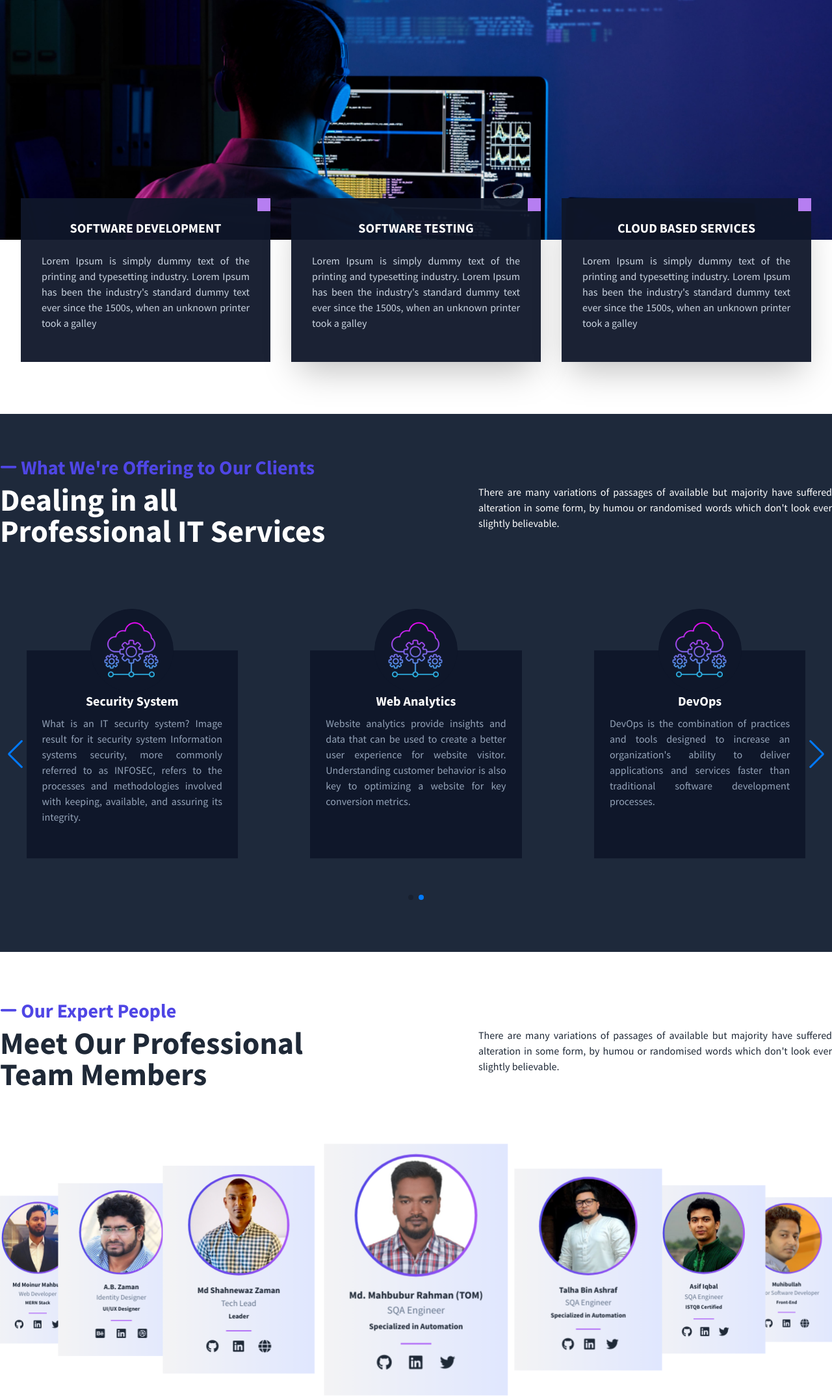
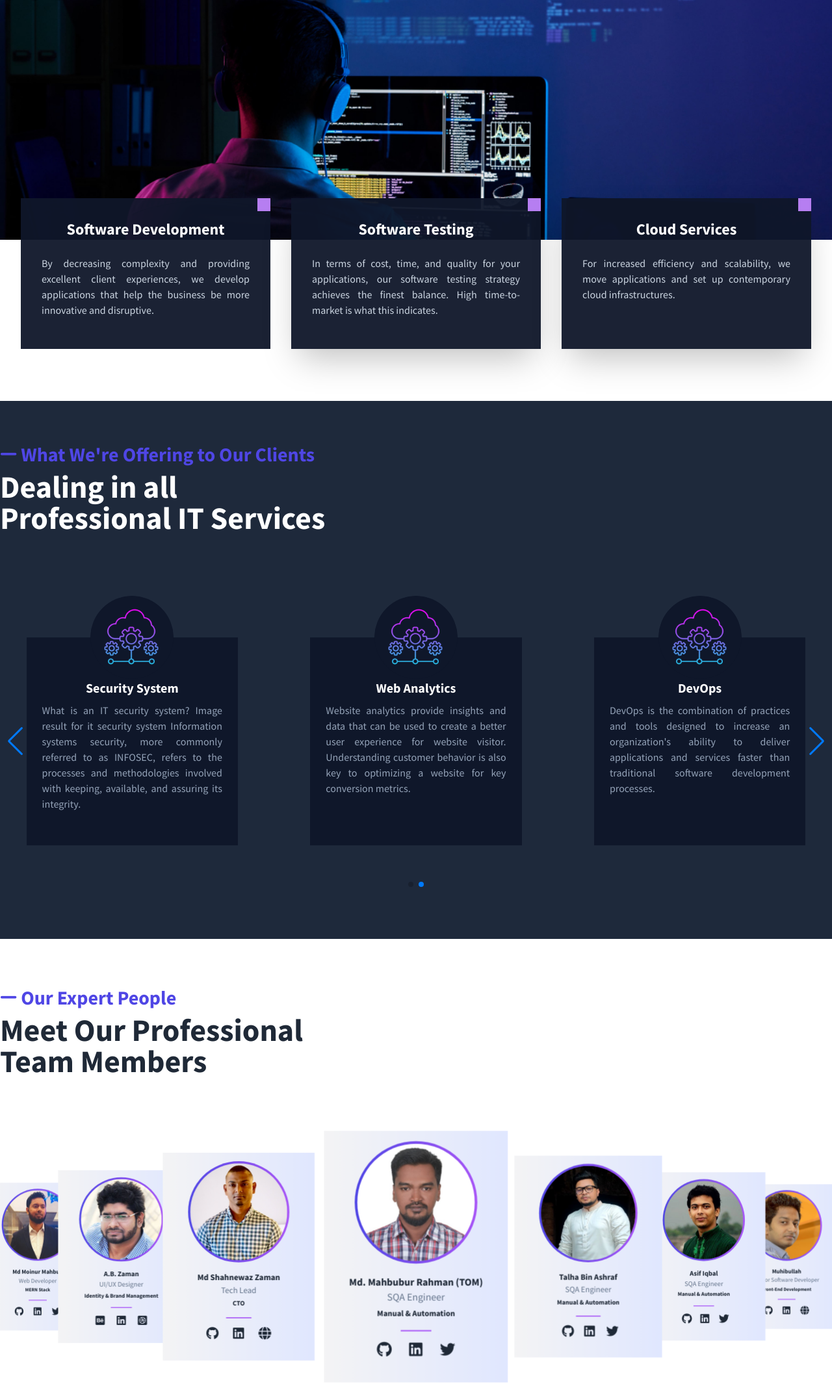
Before and after one commit to devsdenbd/inhouse_web, a website: page index.html in a window 1280 px wide. Shown: the part 111-2261 px from the top of the page at 65% size. Drawn offline with nearby package versions, Linux system fonts and the light colour scheme.

Commit message:
updated texts, menmbers role

```diff
--- a/index.html
+++ b/index.html
@@ -98,24 +98,25 @@
                 <div class="group card rounded-none w-96 bg-slate-900/95 bg-gradient-to-r hover:from-indigo-100 hover:to-purple-100 hover:backdrop-blur-sm border-slate-800">
                     <div class="absolute top-0 right-0 h-5 w-5 bg-purple-400/95 backdrop-blur-sm"></div>
                     <div class="card-body relative">
-                        <h1 class="card-title font-bold text-xl text-white group-hover:text-black mx-auto text-center">SOFTWARE DEVELOPMENT</h1>
-                        <p class="py-4 text-slate-300 group-hover:text-slate-700 text-justify">Lorem Ipsum is simply dummy text of the printing and typesetting industry. Lorem Ipsum has been the industry's standard dummy text ever since the 1500s, when an unknown printer took a galley</p>
+                        <h1 class="card-title font-bold text-2xl text-white group-hover:text-black mx-auto text-center">Software Development</h1>
+                        <p class="py-4 text-slate-300 group-hover:text-slate-700 text-justify justify-center text-align: justify">By decreasing complexity and providing excellent client experiences, we develop applications that help the business be more innovative and disruptive.</p>
                     </div>
                 </div>
                 <!------- card 2 ------->
                 <div class="group card rounded-none w-96 bg-slate-900/95 bg-gradient-to-r hover:from-indigo-100 hover:to-purple-100 hover:backdrop-blur-sm shadow-2xl">
                     <div class="absolute top-0 right-0 h-5 w-5 bg-purple-400/95 backdrop-blur-sm"></div>
                     <div class="card-body relative">
-                        <h1 class="card-title font-bold text-xl text-white group-hover:text-black mx-auto">SOFTWARE TESTING</h1>
-                        <p class="py-4 text-slate-300 group-hover:text-slate-700 text-justify">Lorem Ipsum is simply dummy text of the printing and typesetting industry. Lorem Ipsum has been the industry's standard dummy text ever since the 1500s, when an unknown printer took a galley</p>
+                        <h1 class="card-title font-bold text-2xl text-white group-hover:text-black mx-auto">Software Testing</h1>
+                        <p class="py-4 text-slate-300 group-hover:text-slate-700 text-justify justify-center text-align: justify">In terms of cost, time, and quality for your applications, our software testing strategy achieves the finest balance.
+                            High time-to-market is what this indicates.</p>
                     </div>
                 </div>
                 <!------- card 3 ------->
                 <div class="group card rounded-none w-96 bg-slate-900/95 bg-gradient-to-r hover:from-indigo-100 hover:to-purple-100 hover:backdrop-blur-sm shadow-2xl">
                     <div class="absolute top-0 right-0 h-5 w-5 bg-purple-400/95 backdrop-blur-sm"></div>
                     <div class="card-body relative">
-                        <h1 class="card-title font-bold text-xl text-white group-hover:text-black mx-auto">CLOUD BASED SERVICES</h1>
-                        <p class="py-4 text-slate-300 group-hover:text-slate-700 text-justify">Lorem Ipsum is simply dummy text of the printing and typesetting industry. Lorem Ipsum has been the industry's standard dummy text ever since the 1500s, when an unknown printer took a galley</p>
+                        <h1 class="card-title font-bold text-2xl text-white group-hover:text-black mx-auto">Cloud Services</h1>
+                        <p class="py-4 text-slate-300 group-hover:text-slate-700 text-justify justify-center text-align: justify">For increased efficiency and scalability, we move applications and set up contemporary cloud infrastructures.</p>
                     </div>
                 </div>
             </div>
@@ -129,7 +130,6 @@
                 <h2 class="font-bold text-2xl md:text-3xl text-indigo-600 px-4 md:px-0 pb-2"><i class="fa-solid fa-minus"></i> What We're Offering to Our Clients</h2>
                 <div class="grid grid-cols-1 lg:grid-cols-2 justify-center lg:gap-48 pb-12 px-4 md:px-0">
                     <h1 class="font-bold text-3xl md:text-5xl pb-8">Dealing in all Professional IT Services</h1>
-                    <p class="text-justify pb-8">There are many variations of passages of available but majority have suffered alteration in some form, by humou or randomised words which don't look ever slightly believable.</p>
                 </div>
 
                 <!--------------------------
@@ -237,7 +237,6 @@
             <h2 class="font-bold text-2xl md:text-3xl text-indigo-600 px-4 md:px-0 py-2"><i class="fa-solid fa-minus"></i> Our Expert People</h2>
             <div class="grid grid-cols-1 lg:grid-cols-2 justify-center lg:gap-48 pb-12 px-4 md:px-0">
                 <h1 class="font-bold text-3xl md:text-5xl pb-8">Meet Our Professional Team Members</h1>
-                <p class="text-justify pb-8">There are many variations of passages of available but majority have suffered alteration in some form, by humou or randomised words which don't look ever slightly believable.</p>
             </div>
             <div class="swiper mySwiper">
                 <div class="swiper-wrapper">
@@ -251,7 +250,7 @@
                                 <div class="text-center">
                                     <h2 class="font-semibold">Md Shahnewaz Zaman</h2>
                                     <p class="text-slate-500">Tech Lead</p>
-                                    <p class="font-semibold"><small>Leader</small></p>
+                                    <p class="font-semibold"><small>CTO</small></p>
                                 </div>
                                 <div class="border-b-2 border-purple-500 w-12 mx-auto my-4"></div>
                                 <div class="text-center my-4">
@@ -281,7 +280,7 @@
                                 <div class="text-center">
                                     <h2 class="font-semibold">Md. Mahbubur Rahman (TOM)</h2>
                                     <p class="text-slate-500">SQA Engineer</p>
-                                    <p class="font-semibold"><small>Specialized in Automation</small></p>
+                                    <p class="font-semibold"><small>Manual & Automation</small></p>
                                 </div>
                                 <div class="border-b-2 border-purple-500 w-12 mx-auto my-4"></div>
                                 <div class="text-center my-4">
@@ -308,7 +307,7 @@
                                 <div class="text-center">
                                     <h2 class="font-semibold">Talha Bin Ashraf</h2>
                                     <p class="text-slate-500">SQA Engineer</p>
-                                    <p class="font-semibold"><small>Specialized in Automation</small></p>
+                                    <p class="font-semibold"><small>Manual & Automation</small></p>
                                 </div>
                                 <div class="border-b-2 border-purple-500 w-12 mx-auto my-4"></div>
                                 <div class="text-center my-4">
@@ -335,7 +334,7 @@
                                 <div class="text-center">
                                     <h2 class="font-semibold">Asif Iqbal</h2>
                                     <p class="text-slate-500">SQA Engineer</p>
-                                    <p class="font-semibold"><small>ISTQB Certified</small></p>
+                                    <p class="font-semibold"><small>Manual & Automation</small></p>
                                 </div>
                                 <div class="border-b-2 border-purple-500 w-12 mx-auto my-4"></div>
                                 <div class="text-center my-4">
@@ -362,7 +361,7 @@
                                 <div class="text-center">
                                     <h2 class="font-semibold">Muhibullah</h2>
                                     <p class="text-slate-500">Senior Software Developer</p>
-                                    <p class="font-semibold"><small>Front-End</small></p>
+                                    <p class="font-semibold"><small>Front-End Development</small></p>
                                 </div>
                                 <div class="border-b-2 border-purple-500 w-12 mx-auto my-4"></div>
                                 <div class="text-center my-4">
@@ -389,7 +388,7 @@
                                 <div class="text-center">
                                     <h2 class="font-semibold">Shahed Al Mahmud</h2>
                                     <p class="text-slate-500">Senior Software Developer</p>
-                                    <p class="font-semibold"><small>Back-End</small></p>
+                                    <p class="font-semibold"><small>Back-End Development</small></p>
                                 </div>
                                 <div class="border-b-2 border-purple-500 w-12 mx-auto my-4"></div>
                                 <div class="text-center my-4">
@@ -442,8 +441,8 @@
                             <div class="my-4">
                                 <div class="text-center">
                                     <h2 class="font-semibold">A.B. Zaman</h2>
-                                    <p class="text-slate-500">Identity Designer</p>
-                                    <p class="font-semibold"><small>UI/UX Designer</small></p>
+                                    <p class="text-slate-500">UI/UX Designer</p>
+                                    <p class="font-semibold"><small>Identity & Brand Management</small></p>
                                 </div>
                                 <div class="border-b-2 border-purple-500 w-12 mx-auto my-4"></div>
                                 <div class="text-center my-4">
```
